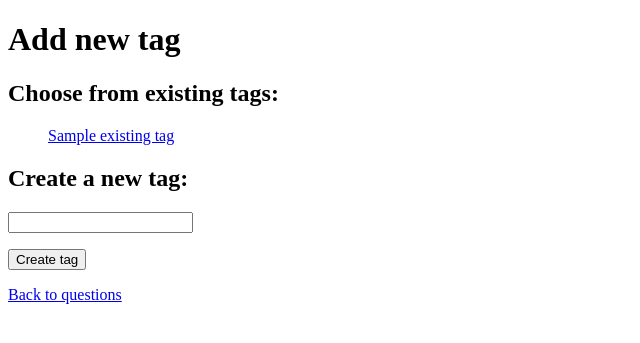
After one commit to adamFoldvari/askmate-fejtorpotrh, a Flask app: template templates/new_tag.html in a window 1280 px wide. The commit adds this page. Shown: the top 343 px of the page, without its empty margins (0-640 px from the left). Run offline with Flask 2, Linux system fonts and the light colour scheme; the template is opened without the code that fills it: most values are stand-ins (such as "Sample title", 1, 10 or a date in 2020).

Commit message:
Implement tags without delete function and handling primary tag names and tag repetition

```diff
--- a/main.py
+++ b/main.py
@@ -60,6 +60,7 @@ def display_q_and_a(question_id, new_answer=False):
     [question] = [question for question in questions if question[0] == int(question_id)]
     answers_for_question = data_manager.answers_for_question(int(question_id))
     answer_count = data_manager.answer_count(question_id)
+    tags = data_manager.get_tags_for_question(question_id)
     comments = data_manager.get_comments_for_question(question_id)
     if request.method == "POST":
         answer_id = None
@@ -73,7 +74,7 @@ def display_q_and_a(question_id, new_answer=False):
     if request.url.endswith("new_answer"):
         new_answer = True
     return render_template("display_question_answers.html", question=question, answers=answers_for_question,
-                           new_answer=new_answer, answer_count=answer_count, comments=comments)
+                           new_answer=new_answer, answer_count=answer_count, tags=tags, comments=comments)
 
 
 @app.route('/question/<question_id>/viewcount')
@@ -86,6 +87,25 @@ def view_counter(question_id):
 def delete_question(question_id):
     data_manager.delete_question_and_answers(question_id)
     return redirect('/')
+
+
+@app.route('/question/<question_id>/new-tag/')
+def add_tag_form(question_id):
+    existing_tags = data_manager.get_existing_tags()
+    return render_template('new_tag.html', question_id=question_id, existing_tags=existing_tags)
+
+
+@app.route('/question/<question_id>/existing-tag/<existing_tag_id>')
+def add_existing_tag_to_question(question_id, existing_tag_id):
+    data_manager.add_existing_tag_to_question(question_id, existing_tag_id)
+    return redirect(url_for('display_q_and_a', question_id=question_id))
+
+
+@app.route('/question/<question_id>/new-tag/add', methods=['POST'])
+def add_new_tag_to_question(question_id):
+    new_tag_name = request.form['name']
+    data_manager.add_new_tag_to_question(question_id, new_tag_name)
+    return redirect(url_for('display_q_and_a', question_id=question_id))
 
 
 @app.route('/question/<question_id>/new-comment')
--- /dev/null
+++ b/templates/new_tag.html
@@ -0,0 +1,24 @@
+<!DOCTYPE html>
+<html>
+  <head>
+    <meta charset="UTF-8">
+    <title>Add new tag</title>
+  </head>
+  <body>
+    <h1>Add new tag</h1>
+    {% if existing_tags %}
+    <h2>Choose from existing tags:</h2>
+    <ul>
+    {% for existing_tag in existing_tags %}
+      <p><a href="/question/{{ question_id }}/existing-tag/{{ existing_tag[0]}}">{{ existing_tag[1] }}</a></p>
+    {% endfor %}
+    </ul>
+    {% endif %}
+
+    <h2>Create a new tag:</h2>
+    <form action='/question/{{ question_id }}/new-tag/add' method='POST'>
+        <p><input type="text" name="name" required></p>
+        <p><input type="submit" value="Create tag" id="create_tag"></p>
+    </form>
+    <p><a href="/">Back to questions</a></p>
+  </body>
```
Also changed, not shown: data_manager.py (+23 -0 lines), templates/display_question_answers.html (+13 -0 lines).
